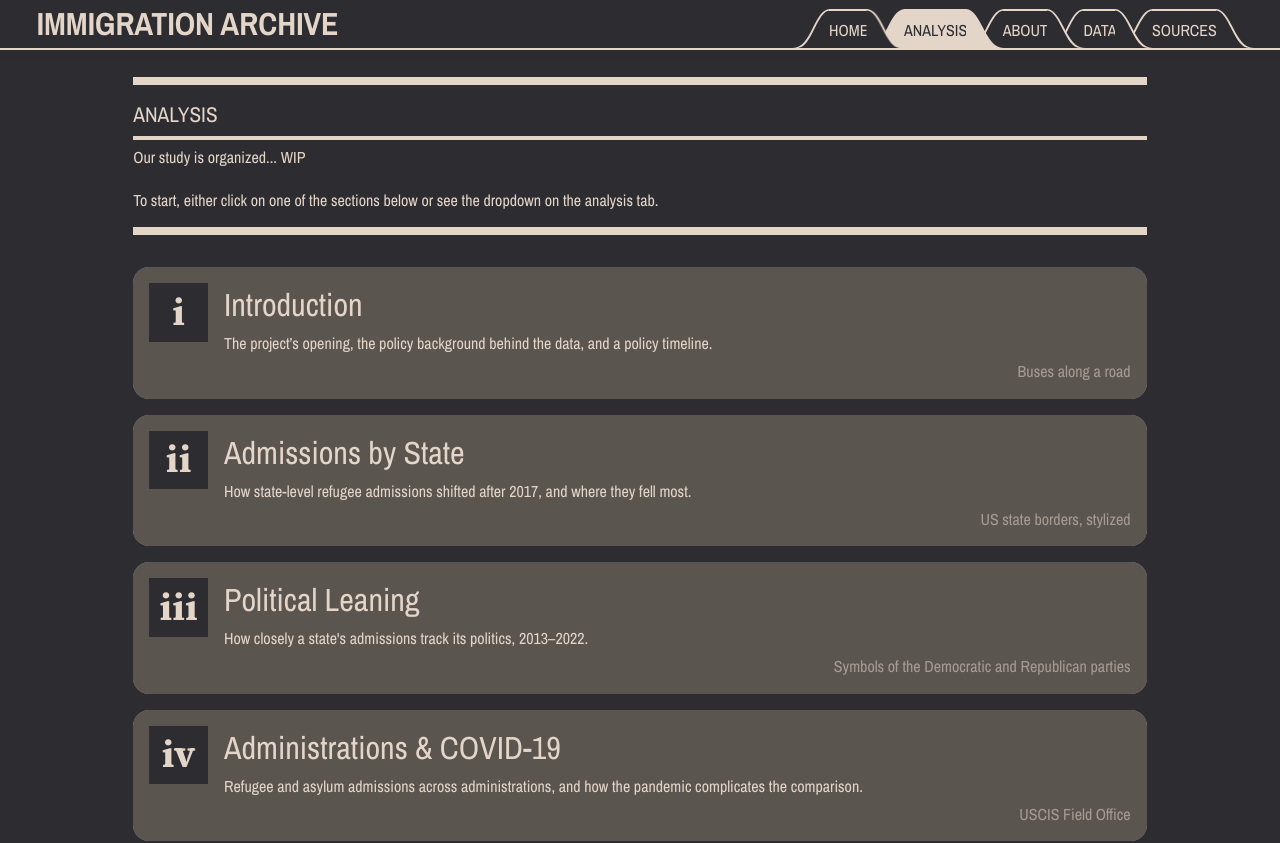
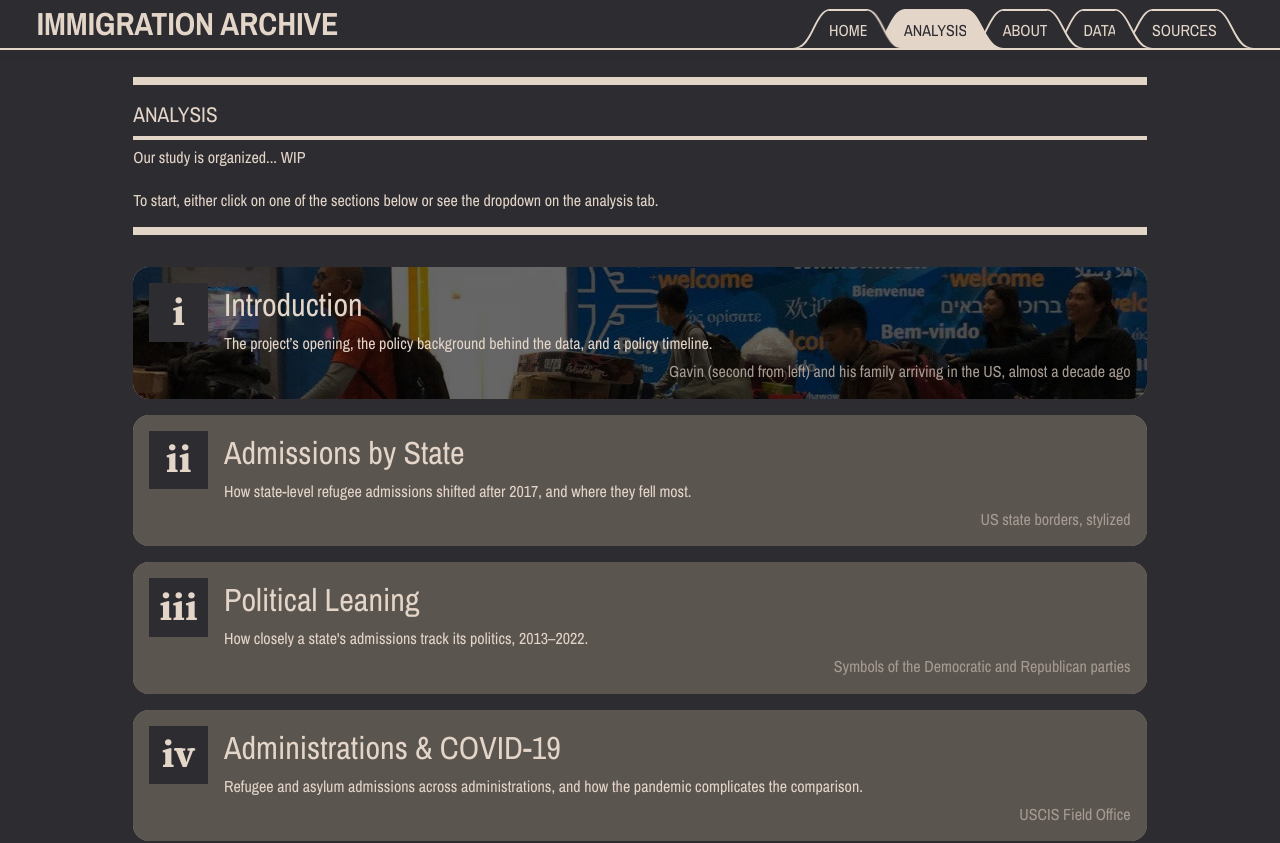
Before and after one commit to Vir1dian/dh-101-final, a React (Vite) app: page /analysis in a window 1280 px wide. Shown: the top 843 px of the page. Built offline with nearby package versions, Linux system fonts and the light colour scheme.

Commit message:
Add the Introduction chapter photo

```diff
--- a/src/content/analysis.ts
+++ b/src/content/analysis.ts
@@ -18,15 +18,16 @@ import politicalLeaning from './analysis/03-political-leaning.md?raw'
 import administrationsAndCovid from './analysis/04-administrations-and-covid.md?raw'
 import conclusion from './analysis/05-conclusion.md?raw'
 
-// import introductionPhoto from '../assets/analysis/introduction.jpg'
+import introductionPhoto from '../assets/analysis/chapterblock/gavinimmigration.jpg'
 
 export const chapters: Chapter[] = [
   {
     slug: 'introduction',
     title: 'Introduction',
     summary: 'The project’s opening, the policy background behind the data, and a policy timeline.',
-    caption: 'Buses along a road',
-    // image: { src: introductionPhoto, focus: '50% 50%', credit: 'Photo: … / Pexels' },
+    caption: 'Gavin (second from left) and his family arriving in the US, almost a decade ago',
+    // focus: Gavin's face, with the "welcome" sign just above it in the wide strip
+    image: { src: introductionPhoto, focus: '53% 41%' },
     sourceDoc: '',
     body: introduction,
     cards: {
```
Also changed, not shown: src/assets/analysis/chapterblock/gavinimmigration.jpg (added).
